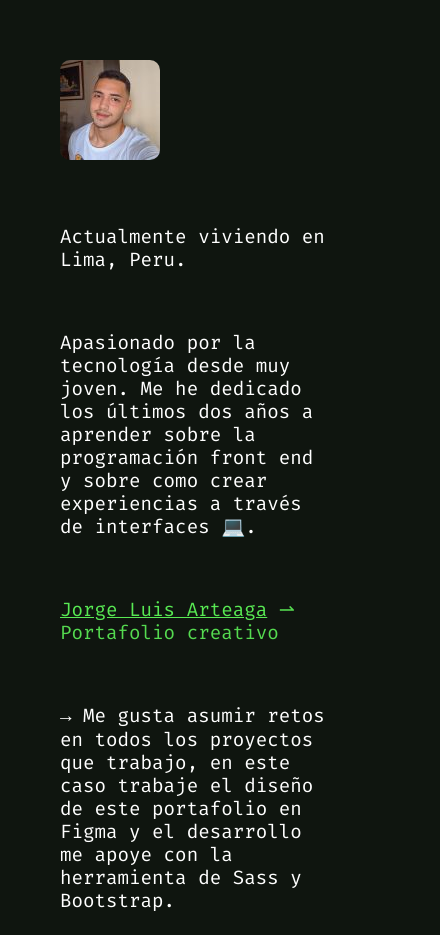
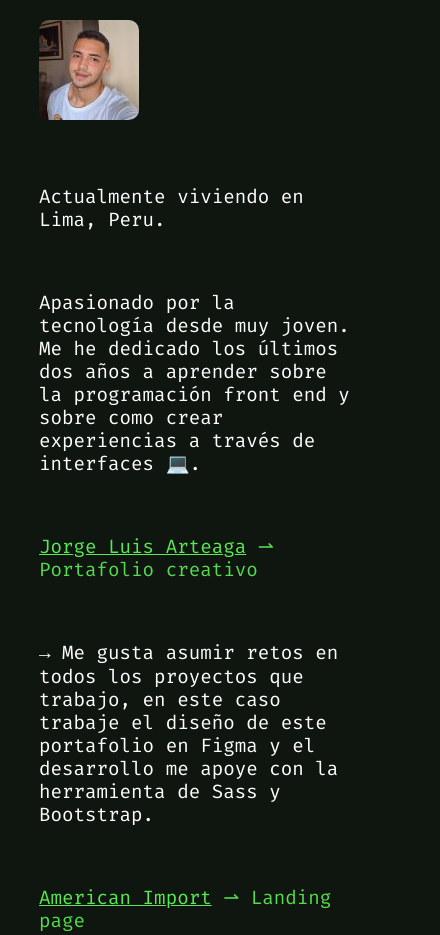
Before and after one commit to ledarteaga/mi-portafolio, a plain HTML site: page index.html in a window 390 px wide. Shown: the top 935 px of the page, 440 px wide, since content can reach past the window. Drawn offline with Linux system fonts and the light colour scheme.

Commit message:
arreglue los media queries

```diff
--- a/styles.scss
+++ b/styles.scss
@@ -60,6 +60,12 @@ body {
    margin: 60px;
    max-width: 866px;
 
+   @include for-phone-only() {
+       margin: 20px auto;
+       max-width: none;
+       width: 80%;
+   }
+
 
 
     .presentacion {
```
Also changed, not shown: styles.css, 1 other file.
